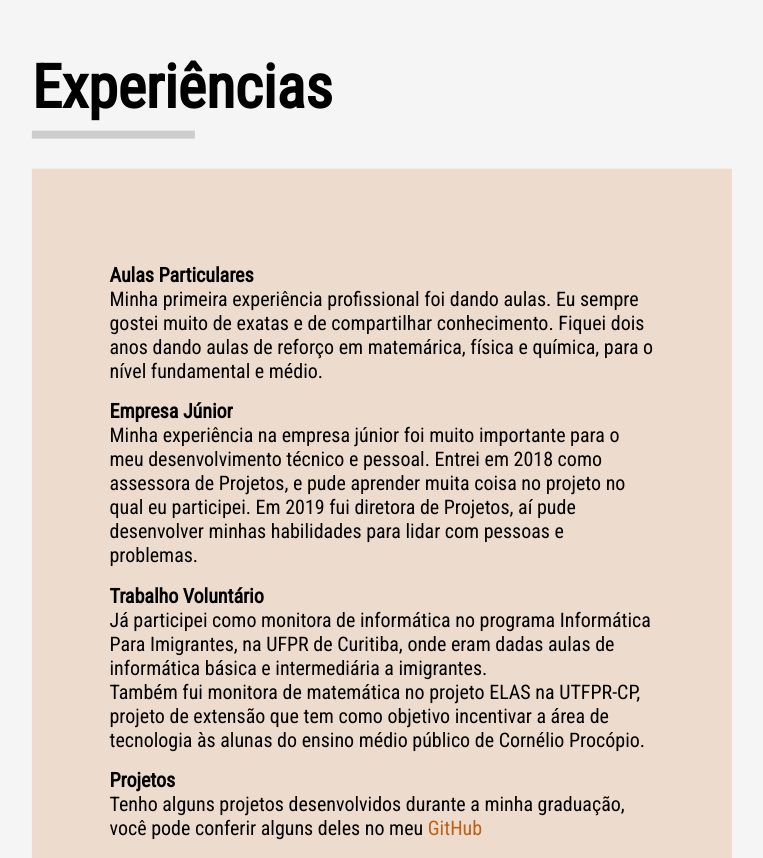
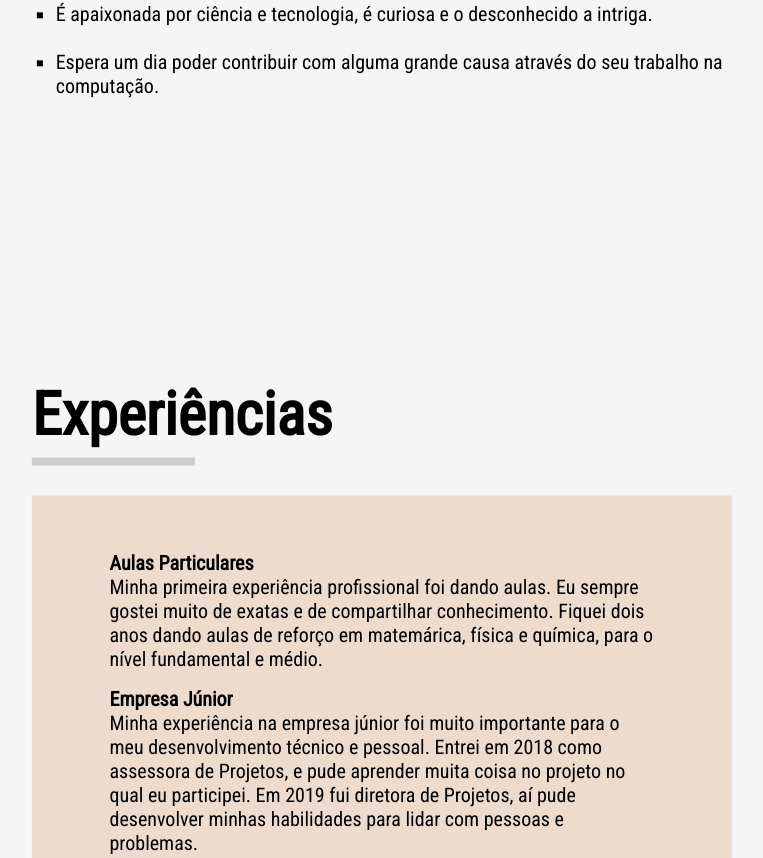
Before and after one commit to mariliafernandez/portfolio, a plain HTML site: page docs/index.html in a window 1280 px wide. Shown: the part 1375-2233 px from the top of the page, without its empty margins (248-1011 px from the left). Drawn offline with Linux system fonts and the light colour scheme; a web font is replaced by a local one.

Commit message:
Correção responsividade

```diff
--- a/docs/resources/script.css
+++ b/docs/resources/script.css
@@ -94,7 +94,7 @@ h2 {
 }
 
 .items{
-    padding: 10%;
+    padding: 5% 10%;
     margin-top: 10%;
     margin-right: 10%;
     background-color:#eddbcd;
@@ -277,6 +277,7 @@ li{
     .sessao {
         width: 80%;
         height: 100vh;
+        padding-top: 12vh;
     }
 
     #menu {
```
